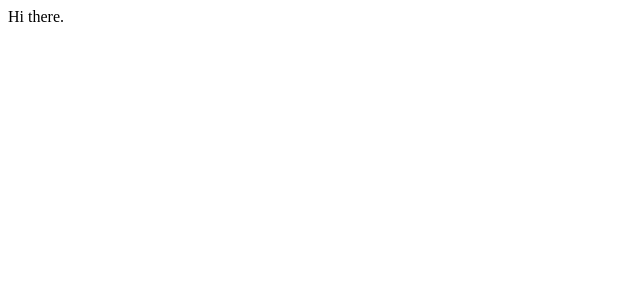
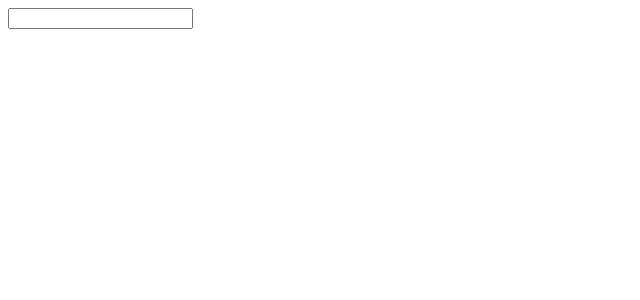
Before and after one commit to katawutuio/Vue-video-browser, a Vue app: page / in a window 1280 px wide. Shown: the top 300 px of the page, without its empty margins (0-640 px from the left). Built offline with nearby package versions, Linux system fonts and the light colour scheme.

Commit message:
use component in App template

```diff
--- a/src/App.vue
+++ b/src/App.vue
@@ -1,5 +1,7 @@
 <template>
-  <div>Hi there.</div>
+  <div>
+    <SearchBar></SearchBar>
+  </div>
 </template>
 
 <script>
```
